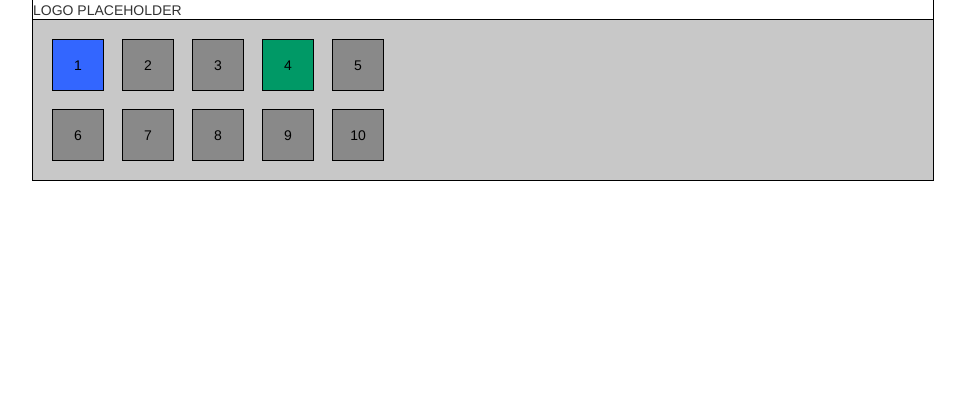
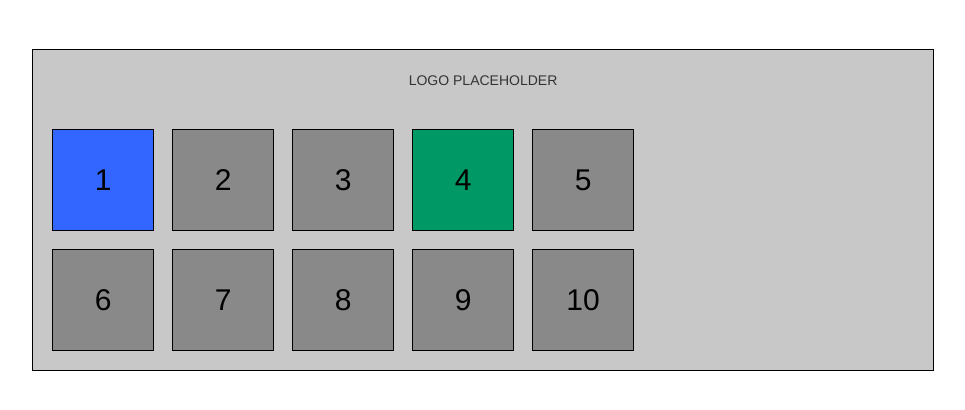
Before and after one commit to snehabal1/Resto-frontend, a plain HTML site: page tables.html in a window 1280 px wide. Shown: the whole page, without its empty margins (157-1122 px from the left). Drawn offline with Linux system fonts and the light colour scheme; a web font is replaced by a local one.

Commit message:
Modified table size and alignment

```diff
--- a/css/kitchen-style.css
+++ b/css/kitchen-style.css
@@ -28,18 +28,30 @@ time, mark, audio, video {
 
 #container {
     max-width: 900px;
+
     margin: auto;
+    margin-top:50px;
+    background-color: #c8c8c8;
 }
 
 .outline {
     outline: 1px solid #000000;
 }
 
+.logo {
+    padding: 20px;
+    text-align: center;
+}
+
 /*--------------------------------Table-CSS------------------------------------*/
+.tables-container {
+}
 
 .resto-tables {
     padding: 20px;
-    background-color: #c8c8c8;
+    display: table-cell;
+    position:relative;
+
 }
 
     .resto-tables .breaker {
@@ -51,8 +63,8 @@ time, mark, audio, video {
         }
 
 .resto-table {
-    width: 50px;
-    height: 50px;
+    width: 100px;
+    height: 100px;
     display: inline-block;
     background-color: #898989;
     color: #000000;
@@ -75,6 +87,7 @@ time, mark, audio, video {
     .resto-table .resto-table-content {
         text-align: center;
         position: relative;
+        font-size: 30px;
         top: 50%;
         -webkit-transform: translateY(-50%);
         -moz-transform: translateY(-50%);
--- a/tables.html
+++ b/tables.html
@@ -12,11 +12,13 @@
 </head>
 <body>
     <div id="container" class="outline">
-        <div class="Logo">
+        <div class="logo">
             <span>LOGO PLACEHOLDER</span>
         </div>
-        <div class="resto-tables outline">
+        <div class="tables-container">
+            <div class="resto-tables">
 
+            </div>
         </div>
 
         <!-- Modal -->
```
